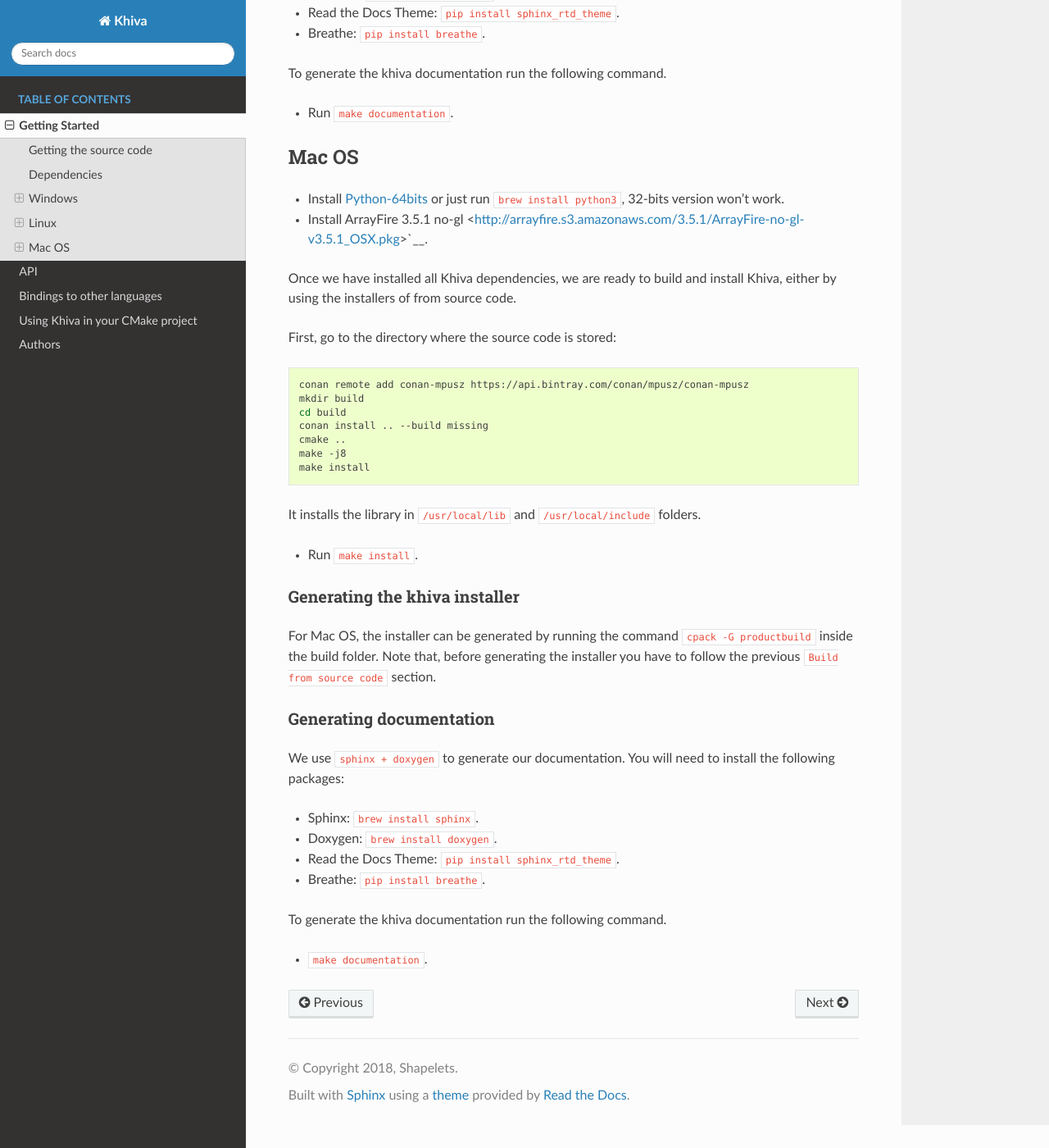
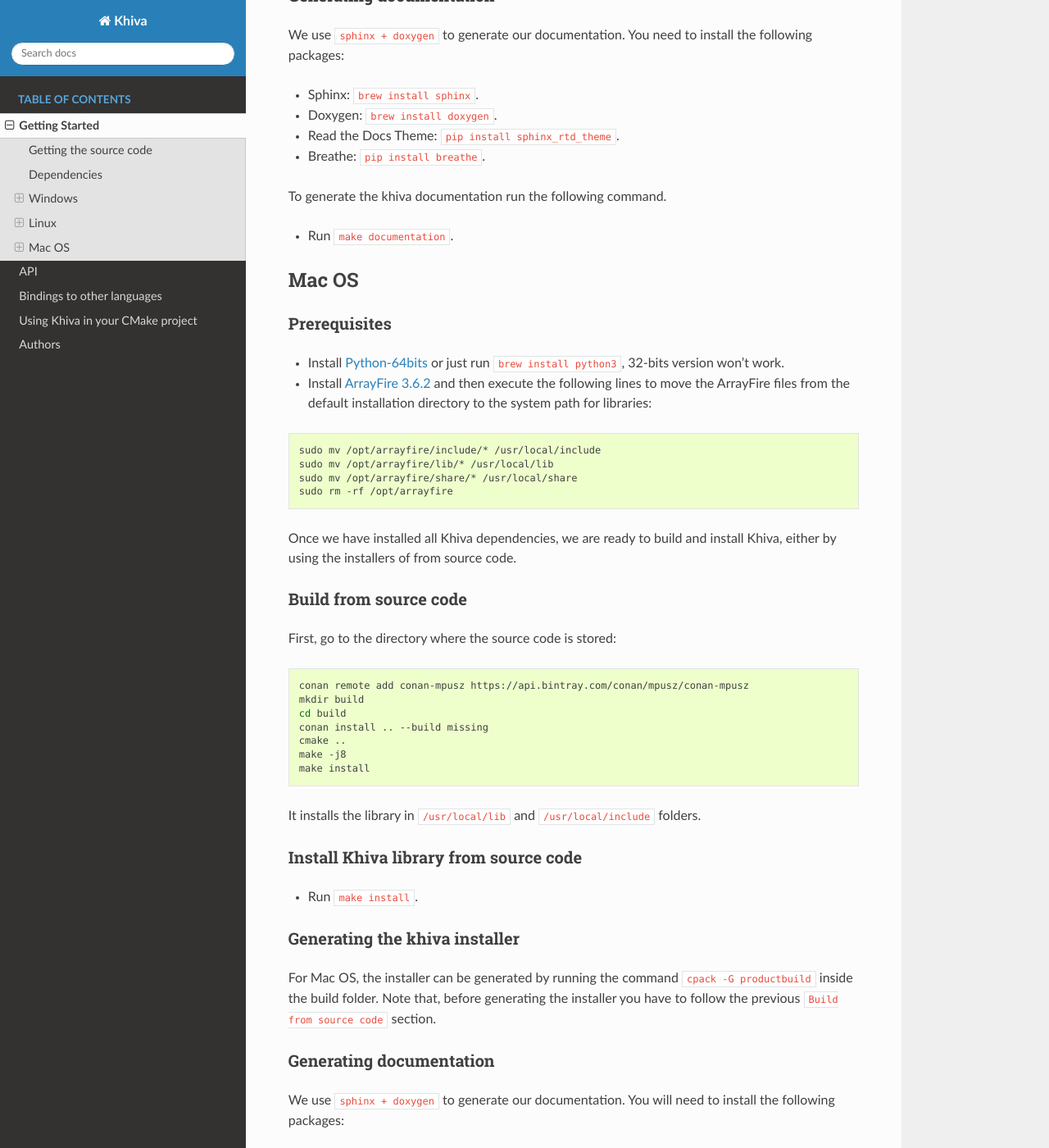
Before and after one commit to shapelets/khiva, a Sphinx documentation site: the page built from doc/sphinx/source/gettingStarted.rst, in a window 1280 px wide and 1400 px high, scrolled down 3945 px. Shown: the whole window at 82% size. Built offline with Sphinx 7.4.7 and the Read the Docs theme 2.0.0, drawn with Linux system fonts in a browser that asks for light colours; some of the changed text lies outside the part shown.

Commit message:
Upgrade to ArrayFire 3.6.2 (#75)

```diff
--- a/doc/sphinx/source/gettingStarted.rst
+++ b/doc/sphinx/source/gettingStarted.rst
@@ -39,7 +39,7 @@
 Libraries:
 
 * OpenCL library for you GPU card (`Intel <https://software.intel.com/en-us/intel-opencl/download>`_, `AMD <https://support.amd.com/en-us/download>`_, or `Nvidia <https://developer.nvidia.com/opencl>`_).
-* To run on accelerators like GPUs, `Arrayfire 3.5.1 no-gl <https://arrayfire.com/download/>`_. Note that in order to use Arrayfire on Windows you need to `install <https://www.microsoft.com/en-in/download/details.aspx?id=48145>`_ the Visual Studio 2015 (x64) runtime libraries.
+* To run on accelerators like GPUs, `Arrayfire 3.6.2 <https://arrayfire.com/download/>`_. Note that in order to use Arrayfire on Windows you need to `install <https://www.microsoft.com/en-in/download/details.aspx?id=48145>`_ the Visual Studio 2015 (x64) runtime libraries.
 * To test the functionality provided by Khiva, `Google Test <https://github.com/google/googletest>`_.
 * To benchmark Khiva, `Google Benchmark <https://github.com/google/benchmark>`_.
 * `Boost <https://www.boost.org/users/download/>`_.
@@ -57,7 +57,7 @@
 -  Install `Python-64bits <https://www.python.org/downloads>`__ and add
    the installation path to the environment variable path, 32-bits version won't
    work.
--  Install `ArrayFire 3.5.1 <https://arrayfire.com/download/>`__ and add
+-  Install `ArrayFire 3.6.2 <https://arrayfire.com/download/>`__ and add
    the installation path to the environment variable path.
 -  Install `Vcpkg <https://docs.microsoft.com/es-es/cpp/vcpkg#installation>`__
    and add the installation path to the environment variable path.
@@ -138,17 +138,17 @@
 We use `Ubuntu 16.04 LTS <http://www.ubuntu.com>`_ as our linux distribution example.
 
 Prerequisites
-^^^^^^^^^^^^^
+~~~~~~~~~~~~~
 
 - Install `Python-64bits <https://www.python.org/downloads>`__ or run ``apt-get install python3 python3-pip``, 32-bits version won't work.
-- Download `ArrayFire 3.5.1 no-gl <http://arrayfire.s3.amazonaws.com/3.5.1/ArrayFire-no-gl-v3.5.1_Linux_x86_64.sh>`__.
+- Download `ArrayFire 3.6.2 <http://arrayfire.s3.amazonaws.com/3.6.2/ArrayFire-v3.6.2_Linux_x86_64.sh>`__.
 - Create destination folder ``sudo mkdir -p /opt/arrayfire``
-- Install ArrayFire ``sudo bash arrayfire/ArrayFire-v3.5.1_Linux_x86_64.sh --prefix=/opt/arrayfire --skip-license``
+- Install ArrayFire ``sudo bash arrayfire/ArrayFire-v3.6.2_Linux_x86_64.sh --prefix=/opt/arrayfire --skip-license``
 
 Once we have installed all Khiva dependencies, we are ready to install Khiva from source code or by using the installers.
 
 Build from source code
-^^^^^^^^^^^^^^^^^^^^^^
+~~~~~~~~~~~~~~~~~~~~~~
 
 First, go to the source directory.
 
@@ -172,7 +172,7 @@
    export LD_LIBRARY_PATH="/pathToArrayfire/arrayfire/lib:$LD_LIBRARY_PATH"
 
 Install Khiva library from source code
-^^^^^^^^^^^^^^^^^^^^^^^^^^^^^^^^^^^^^^
+~~~~~~~~~~~~~~~~~~~~~~~~~~~~~~~~~~~~~~
 
 -  Run ``make install``.
 
@@ -204,15 +204,22 @@
 .. _section-installation-mac:
 
 Prerequisites
-^^^^^^^^^^^^^
+~~~~~~~~~~~~~
 
 - Install `Python-64bits <https://www.python.org/downloads>`__ or just run ``brew install python3``, 32-bits version won't work.
-- Install ArrayFire 3.5.1 no-gl <http://arrayfire.s3.amazonaws.com/3.5.1/ArrayFire-no-gl-v3.5.1_OSX.pkg>`__.
+- Install `ArrayFire 3.6.2 <http://arrayfire.s3.amazonaws.com/3.6.2/ArrayFire-v3.6.2_OSX_x86_64.pkg>`__ and then execute the following lines to move the ArrayFire files from the default installation directory to the system path for libraries:
+
+.. code-block:: bash
+
+    sudo mv /opt/arrayfire/include/* /usr/local/include
+    sudo mv /opt/arrayfire/lib/* /usr/local/lib
+    sudo mv /opt/arrayfire/share/* /usr/local/share
+    sudo rm -rf /opt/arrayfire
 
 Once we have installed all Khiva dependencies, we are ready to build and install Khiva, either by using the installers of from source code.
 
 Build from source code
-^^^^^^^^^^^^^^^^^^^^^^
+~~~~~~~~~~~~~~~~~~~~~~
 
 First, go to the directory where the source code is stored:
 
@@ -229,7 +236,7 @@
 It installs the library in ``/usr/local/lib`` and ``/usr/local/include`` folders.
 
 Install Khiva library from source code
-^^^^^^^^^^^^^^^^^^^^^^^^^^^^^^^^^^^^^^
+~~~~~~~~~~~~~~~~~~~~~~~~~~~~~~~~~~~~~~
 
 -  Run ``make install``.
 
```
Also changed, not shown: doc/markdown/INSTALLATION.md (+13 -5 lines), .appveyor.yml, .github/ISSUE_TEMPLATE/bug_report.md, 7 other files.
